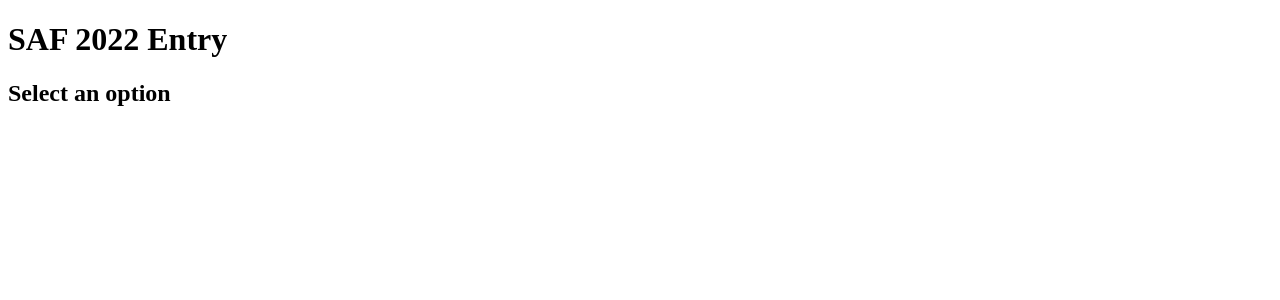
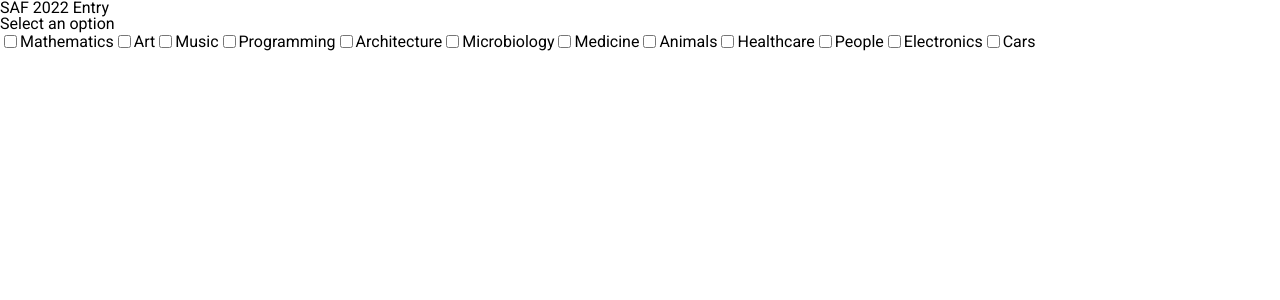
Before and after one commit to guyus15/saf2022, a Flask app: page / in a window 1280 px wide. Shown: the top 300 px of the page. Run offline with Flask 2, Linux system fonts and the light colour scheme.

Commit message:
Created templates

```diff
--- /dev/null
+++ b/static/reset.css
@@ -0,0 +1,43 @@
+html, body, div, span, applet, object, iframe,
+h1, h2, h3, h4, h5, h6, p, blockquote, pre,
+a, abbr, acronym, address, big, cite, code,
+del, dfn, em, img, ins, kbd, q, s, samp,
+small, strike, strong, sub, sup, tt, var,
+b, u, i, center,
+dl, dt, dd, ol, ul, li,
+fieldset, form, label, legend,
+table, caption, tbody, tfoot, thead, tr, th, td,
+article, aside, canvas, details, embed,
+figure, figcaption, footer, header, hgroup,
+menu, nav, output, ruby, section, summary,
+time, mark, audio, video {
+	margin: 0;
+	padding: 0;
+	border: 0;
+	font-size: 100%;
+	font: inherit;
+	vertical-align: baseline;
+}
+/* HTML5 display-role reset for older browsers */
+article, aside, details, figcaption, figure,
+footer, header, hgroup, menu, nav, section {
+	display: block;
+}
+body {
+	line-height: 1;
+}
+ol, ul {
+	list-style: none;
+}
+blockquote, q {
+	quotes: none;
+}
+blockquote:before, blockquote:after,
+q:before, q:after {
+	content: '';
+	content: none;
+}
+table {
+	border-collapse: collapse;
+	border-spacing: 0;
+}
--- /dev/null
+++ b/static/style.css
@@ -0,0 +1,21 @@
+body
+{
+    font-family: 'Roboto';
+}
+
+.interest-select-box
+{
+    display: flex;
+    width:50%;
+    justify-content: space-between;
+    align-items:center;
+}
+
+.interest-select
+{
+    padding: 10px;
+    border-radius: 10px;
+    border-color: black;
+    background-color: blue;
+    color: white;
+}
--- a/templates/base.html
+++ b/templates/base.html
@@ -5,6 +5,10 @@
     <meta http-equiv="X-UA-Compatible" content="IE=edge">
     <meta name="viewport" content="width=device-width, initial-scale=1.0">
     <title>SAF 2022</title>
+
+    <link rel="stylesheet" href="https://fonts.googleapis.com/css?family=Roboto">
+    <link rel="stylesheet" href="{{ url_for('static', filename='reset.css') }}">
+    <link rel="stylesheet" href="{{ url_for('static', filename='style.css') }}">
 </head>
 <body>
     <h1>SAF 2022 Entry</h1>
--- a/templates/index.html
+++ b/templates/index.html
@@ -2,4 +2,19 @@
 
 {% block content %}
     <h2>Select an option</h2>
+
+    <div class="interest-select-box">
+        <input class="interest-select" type="checkbox">Mathematics</input>
+        <input class="interest-select" type="checkbox">Art</input>
+        <input class="interest-select" type="checkbox">Music</input>
+        <input class="interest-select" type="checkbox">Programming</input>
+        <input class="interest-select" type="checkbox">Architecture</input>
+        <input class="interest-select" type="checkbox">Microbiology</input>
+        <input class="interest-select" type="checkbox">Medicine</input>
+        <input class="interest-select" type="checkbox">Animals</input>
+        <input class="interest-select" type="checkbox">Healthcare</input>
+        <input class="interest-select" type="checkbox">People</input>
+        <input class="interest-select" type="checkbox">Electronics</input>
+        <input class="interest-select" type="checkbox">Cars</input>
+    </div>
 {% endblock %}
```
